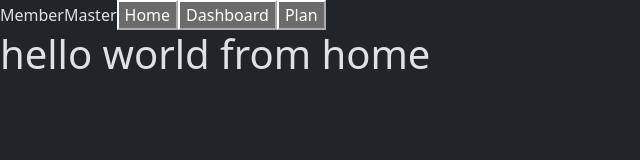
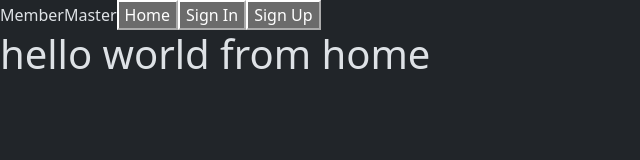
Before and after one commit to Blxee/member-master, a React (Vite) app in the folder frontend/: page / in a window 1280 px wide. Shown: the top 160 px of the page, without its empty margins (0-640 px from the left). Built offline with nearby package versions, Linux system fonts and the light colour scheme.

Commit message:
Fixed: perfected the react routing

```diff
--- a/frontend/src/App.jsx
+++ b/frontend/src/App.jsx
@@ -1,4 +1,4 @@
-import { RouterProvider, createBrowserRouter } from 'react-router-dom';
+import { Outlet, RouterProvider, createBrowserRouter } from 'react-router-dom';
 import 'bootstrap/dist/css/bootstrap.min.css';
 import 'bootstrap/dist/js/bootstrap';
 import { FontAwesomeIcon } from '@fortawesome/react-fontawesome';
@@ -10,21 +10,25 @@ import SignIn from './pages/SignIn';
 import Nav from './Nav';
 import Footer from './Footer';
 
-const router = createBrowserRouter([
-  { path: '/', element: <Home /> },
-  { path: '/sign-up', element: <SignUp /> },
-  { path: '/sign-in', element: <SignIn /> },
-])
+const router = createBrowserRouter([{
+  path: '/',
+  element: (
+    <div id='main-container' className='d-flex flex-column'>
+      <Nav />
+      <Outlet />
+      <Footer />
+    </div>
+  ),
+  children: [
+    { path: '', element: <Home /> },
+    { path: 'sign-up', element: <SignUp /> },
+    { path: 'sign-in', element: <SignIn /> },
+  ]
+}]);
 
 function App() {
 
-  return (
-    <div id='main-container' className='d-flex flex-column'>
-      <Nav />
-      <RouterProvider router={router} />
-      <Footer />
-    </div>
-  );
+  return <RouterProvider router={router} fallbackElement={<h1>loading</h1>} />;
 }
 
 export default App
--- a/frontend/src/Nav.jsx
+++ b/frontend/src/Nav.jsx
@@ -1,6 +1,7 @@
-import { useEffect } from "react";
-import { useState } from "react";
-import { useRef } from "react"
+import { useEffect } from 'react';
+import { useState } from 'react';
+import { useRef } from 'react';
+import { Link } from "react-router-dom";
 
 export default function Nav() {
   const navRef = useRef();
@@ -11,11 +12,20 @@ export default function Nav() {
   return (
     <>
       <div style={{height}} />
-      <nav ref={navRef} className='position-fixed' style={{float: 'left'}}>
+      <nav ref={navRef} className='position-fixed'>
         <span>MemberMaster</span>
-        <button>Home</button>
-        <button>Dashboard</button>
-        <button>Plan</button>
+
+        <Link to='/'>
+          <button>Home</button>
+        </Link>
+
+        <Link to='/sign-in'>
+          <button>Sign In</button>
+        </Link>
+
+        <Link to='/sign-up'>
+          <button>Sign Up</button>
+        </Link>
       </nav>
     </>
   )
```
